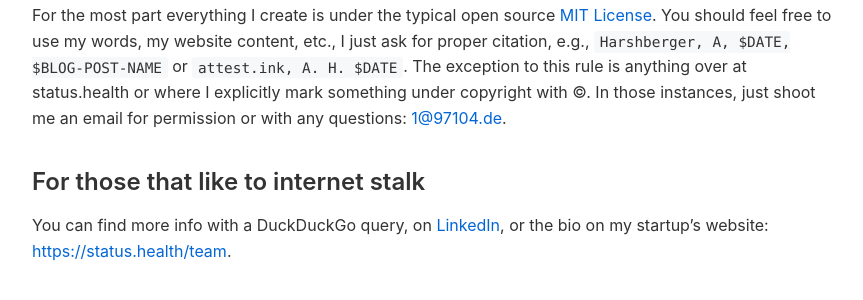
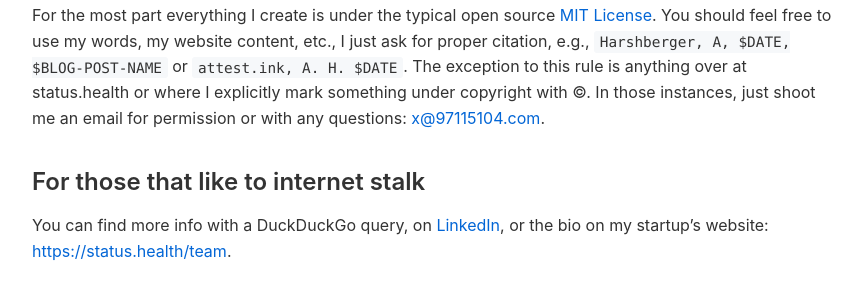
Before and after one commit to 97115104/blog, a Jekyll site: the page built from _posts/2025-05-13-hello-world.md, in a window 1280 px wide and 900 px high, scrolled down 2053 px. Shown: the part 152-452 px from the top of the window, without its empty margins (208-1071 px from the left). Built offline with Jekyll 4.4.1, drawn with Linux system fonts in a browser that asks for light colours.

Commit message:
update email

```diff
--- a/_posts/2025-05-13-hello-world.md
+++ b/_posts/2025-05-13-hello-world.md
@@ -30,7 +30,7 @@ Blog posts on this site are not AI-assisted other than for grammar and spelling
 
 ## Mostly open source
 
-For the most part everything I create is under the typical open source [MIT License](https://opensource.org/licenses/MIT). You should feel free to use my words, my website content, etc., I just ask for proper citation, e.g., `Harshberger, A, $DATE, $BLOG-POST-NAME` or `attest.ink, A. H. $DATE`. The exception to this rule is anything over at status.health or where I explicitly mark something under copyright with ©. In those instances, just shoot me an email for permission or with any questions: [1@97104.de](mailto:1@97104.de).
+For the most part everything I create is under the typical open source [MIT License](https://opensource.org/licenses/MIT). You should feel free to use my words, my website content, etc., I just ask for proper citation, e.g., `Harshberger, A, $DATE, $BLOG-POST-NAME` or `attest.ink, A. H. $DATE`. The exception to this rule is anything over at status.health or where I explicitly mark something under copyright with ©. In those instances, just shoot me an email for permission or with any questions: [x@97115104.com](mailto:x@97115104.com).
 
 ## For those that like to internet stalk
 
```
